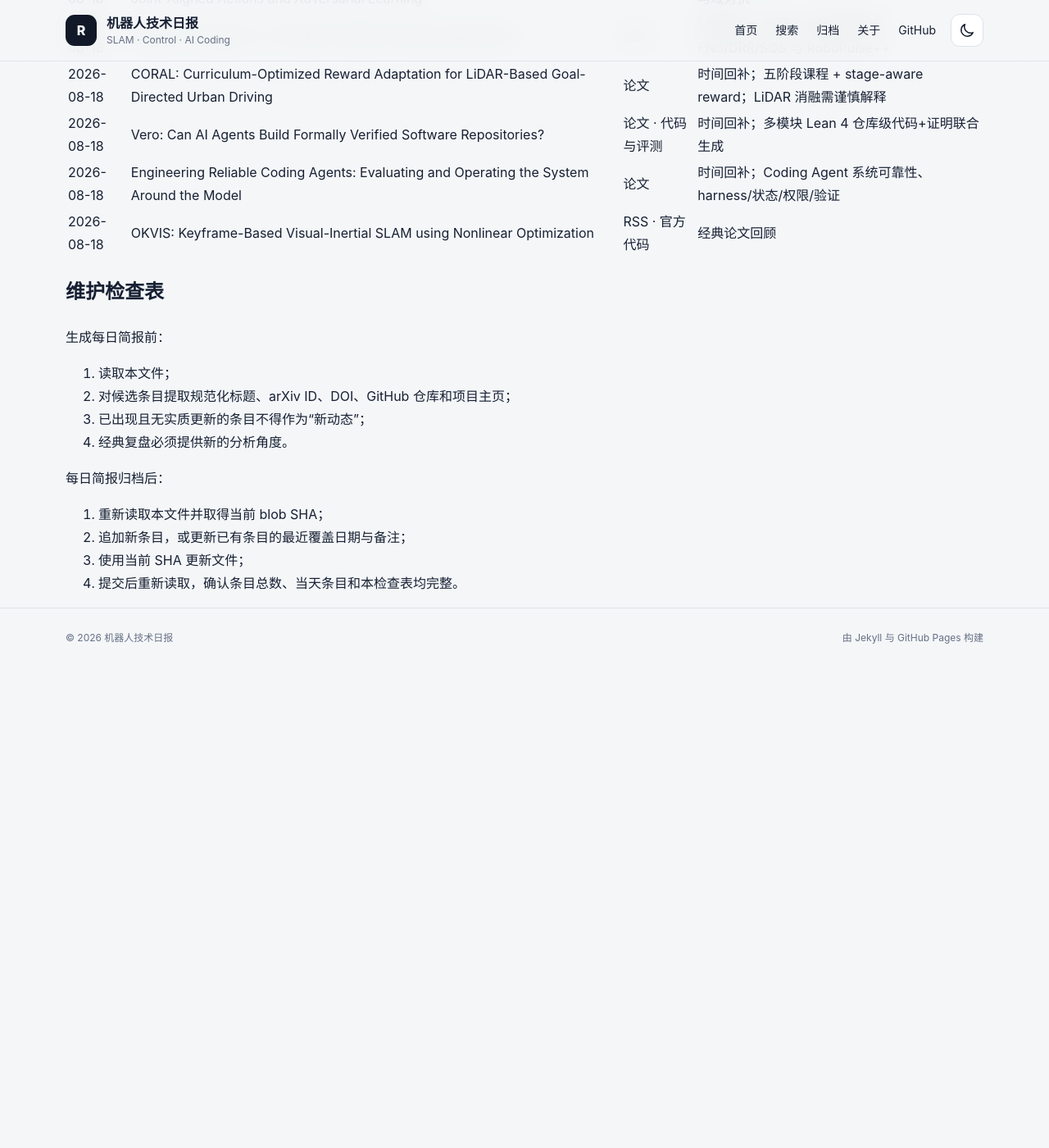
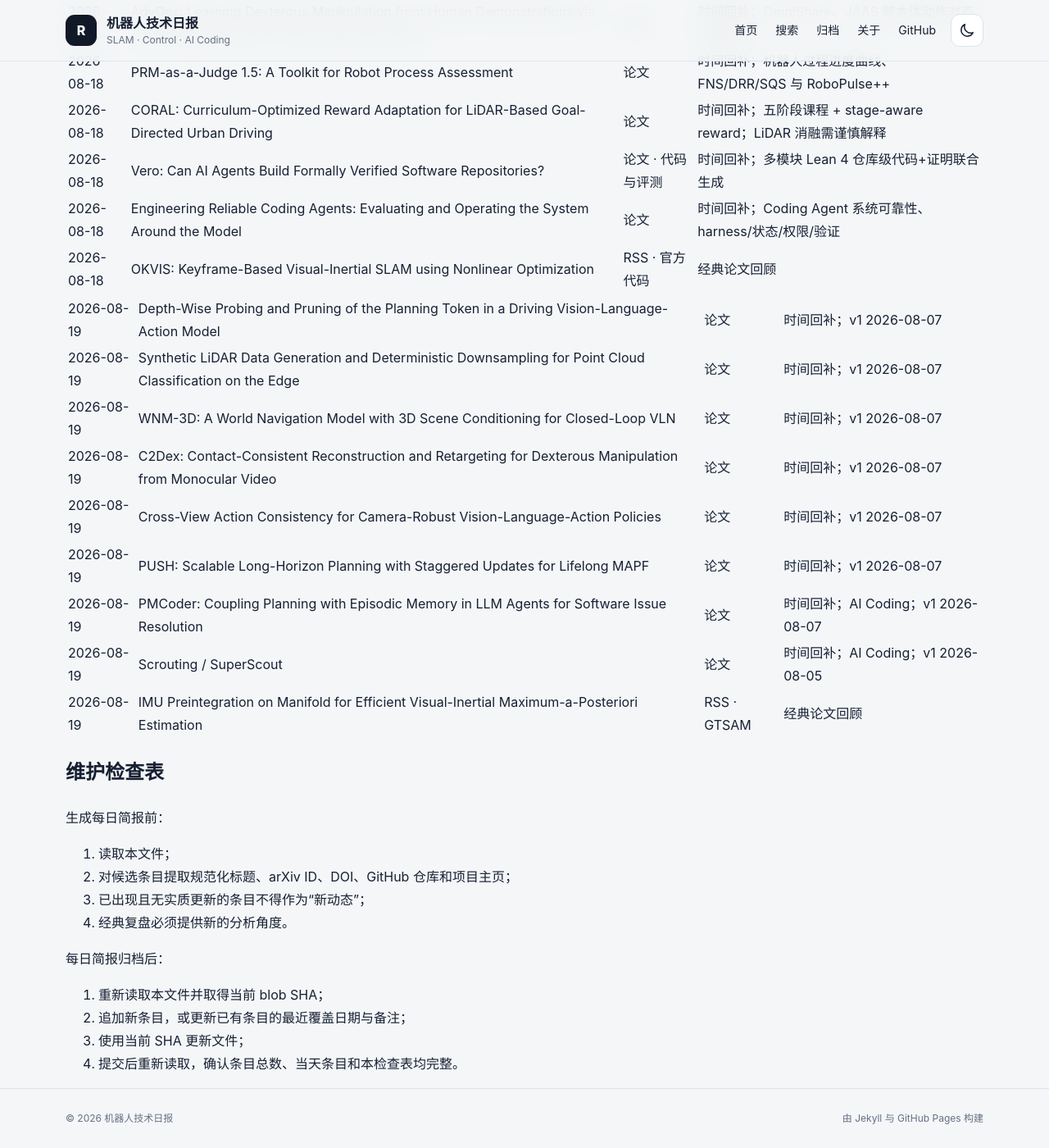
Before and after one commit to helywin/daily, a Jekyll site: the page built from robotics-brief-covered-items.md, in a window 1280 px wide and 1400 px high, scrolled down 21887 px. Shown: the whole window at 82% size. Built offline with Jekyll 4.4.1, drawn with Linux system fonts in a browser that asks for light colours; our own code applies the rules of GitHub Pages for plain Markdown files; before the commit the page ends 22701 px from its top, so only the background shows below that; some of the changed text lies outside the part shown.

Commit message:
docs: update robotics brief coverage index for 2026-08-19

```diff
--- a/robotics-brief-covered-items.md
+++ b/robotics-brief-covered-items.md
@@ -1,6 +1,6 @@
 # 机器人技术简报已覆盖条目索引
 
-> 最后更新：2026-08-18（Asia/Shanghai）
+> 最后更新：2026-08-19（Asia/Shanghai）
 >
 > 用途：每日简报选题前强制查重。本文件保留全部历史条目的最近覆盖日期、规范标题、至少一个可直接访问的原始来源和必要备注。
 >
@@ -33,6 +33,8 @@
 > 2026-08-17 新增 8 条主动态与 1 条经典论文回顾，共 343 条。
 >
 > 2026-08-18 新增 8 条主动态与 1 条经典论文回顾，共 352 条。
+>
+> 2026-08-19 新增 8 条主动态与 1 条经典论文回顾，共 361 条。
 
 ## 已核验条目
 
@@ -393,6 +395,16 @@
 | 2026-08-18 | Engineering Reliable Coding Agents: Evaluating and Operating the System Around the Model | [论文](https://arxiv.org/abs/2608.13867) | 时间回补；Coding Agent 系统可靠性、harness/状态/权限/验证 |
 | 2026-08-18 | OKVIS: Keyframe-Based Visual-Inertial SLAM using Nonlinear Optimization | [RSS](https://www.roboticsproceedings.org/rss09/p37.html) · [官方代码](https://github.com/ethz-asl/okvis) | 经典论文回顾 |
 
+| 2026-08-19 | Depth-Wise Probing and Pruning of the Planning Token in a Driving Vision-Language-Action Model | [论文](https://arxiv.org/abs/2608.07361) | 时间回补；v1 2026-08-07 |
+| 2026-08-19 | Synthetic LiDAR Data Generation and Deterministic Downsampling for Point Cloud Classification on the Edge | [论文](https://arxiv.org/abs/2608.07106) | 时间回补；v1 2026-08-07 |
+| 2026-08-19 | WNM-3D: A World Navigation Model with 3D Scene Conditioning for Closed-Loop VLN | [论文](https://arxiv.org/abs/2608.07267) | 时间回补；v1 2026-08-07 |
+| 2026-08-19 | C2Dex: Contact-Consistent Reconstruction and Retargeting for Dexterous Manipulation from Monocular Video | [论文](https://arxiv.org/abs/2608.07045) | 时间回补；v1 2026-08-07 |
+| 2026-08-19 | Cross-View Action Consistency for Camera-Robust Vision-Language-Action Policies | [论文](https://arxiv.org/abs/2608.06965) | 时间回补；v1 2026-08-07 |
+| 2026-08-19 | PUSH: Scalable Long-Horizon Planning with Staggered Updates for Lifelong MAPF | [论文](https://arxiv.org/abs/2608.06702) | 时间回补；v1 2026-08-07 |
+| 2026-08-19 | PMCoder: Coupling Planning with Episodic Memory in LLM Agents for Software Issue Resolution | [论文](https://arxiv.org/abs/2608.06811) | 时间回补；AI Coding；v1 2026-08-07 |
+| 2026-08-19 | Scrouting / SuperScout | [论文](https://arxiv.org/abs/2608.04804) | 时间回补；AI Coding；v1 2026-08-05 |
+| 2026-08-19 | IMU Preintegration on Manifold for Efficient Visual-Inertial Maximum-a-Posteriori Estimation | [RSS](https://www.roboticsproceedings.org/rss11/p06.html) · [GTSAM](https://github.com/borglab/gtsam) | 经典论文回顾 |
+
 ## 维护检查表
 
 生成每日简报前：
```
